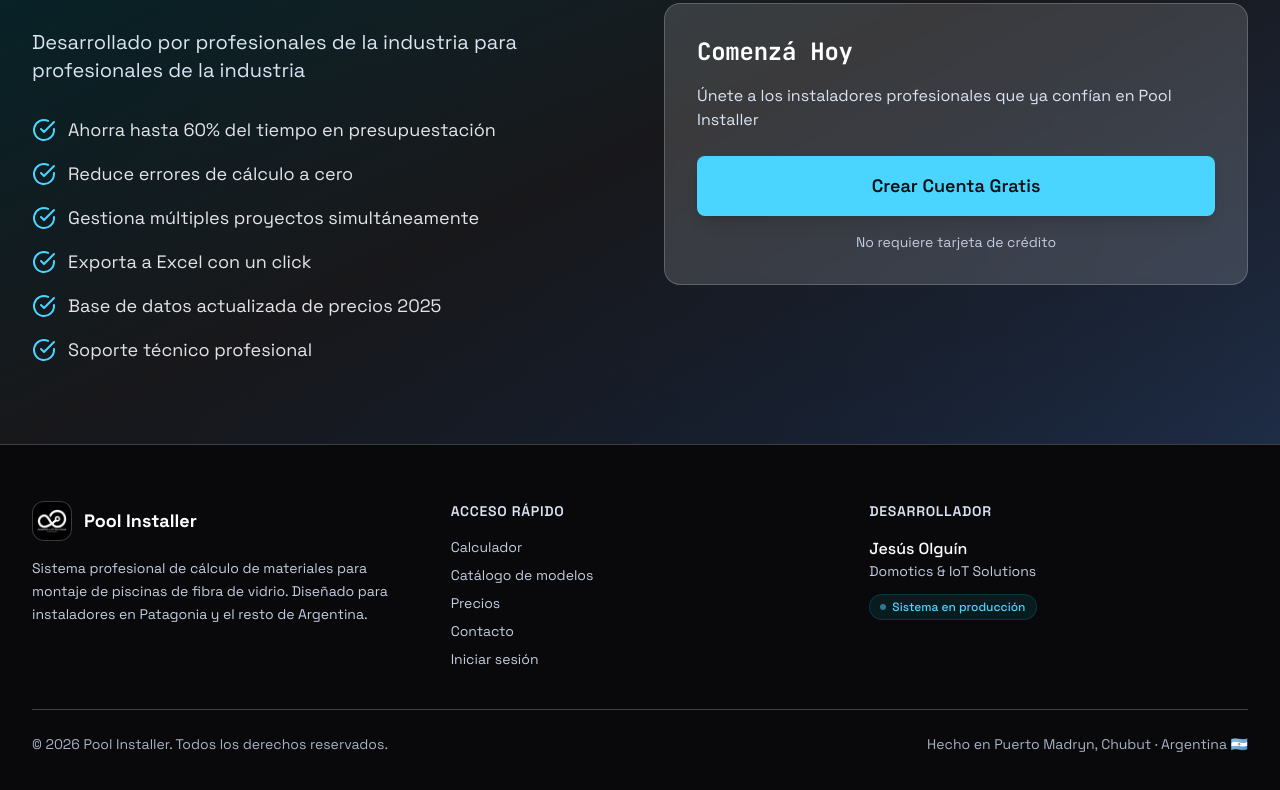
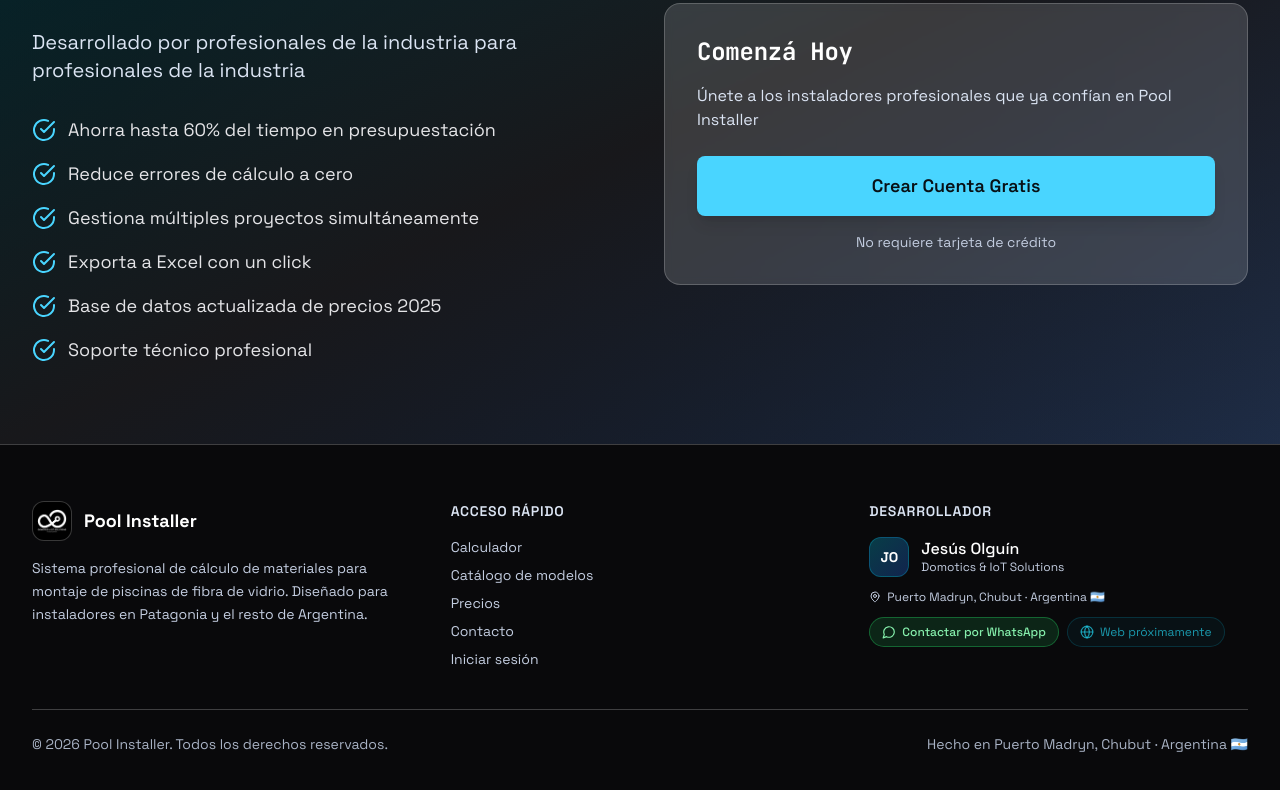
Before and after one commit to jesus1942/PoolCalculator, a React (Vite) app in the folder frontend/: page /landing in a window 1280 px wide. Shown: the part 6731-7521 px from the top of the page. Built offline with nearby package versions, Linux system fonts and the light colour scheme; no server answers.

Commit message:
agrego credito del desarrollador con whatsapp directo en footers de toda la app

```diff
--- /dev/null
+++ b/frontend/src/components/DeveloperCredit.tsx
@@ -0,0 +1,99 @@
+import React from 'react';
+import { MessageCircle, Globe, MapPin } from 'lucide-react';
+
+const WHATSAPP_NUMBER = '5492804018359';
+const WHATSAPP_GREETING = encodeURIComponent(
+  '¡Hola Jesús! Vi tu sistema Pool Installer y me gustaría contactarte.'
+);
+const WHATSAPP_URL = `https://wa.me/${WHATSAPP_NUMBER}?text=${WHATSAPP_GREETING}`;
+
+interface DeveloperCreditProps {
+  variant?: 'full' | 'compact' | 'inline';
+  className?: string;
+}
+
+export const DeveloperCredit: React.FC<DeveloperCreditProps> = ({ variant = 'full', className = '' }) => {
+  if (variant === 'inline') {
+    return (
+      <span className={className}>
+        Desarrollado por{' '}
+        <a
+          href={WHATSAPP_URL}
+          target="_blank"
+          rel="noopener noreferrer"
+          className="font-medium text-cyan-400 hover:text-cyan-300 transition-colors underline-offset-2 hover:underline"
+        >
+          Jesús Olguín
+        </a>{' '}
+        · Domotics &amp; IoT Solutions
+      </span>
+    );
+  }
+
+  if (variant === 'compact') {
+    return (
+      <div className={`flex flex-col items-center gap-2 ${className}`}>
+        <p className="text-xs text-zinc-600">Sistema desarrollado por</p>
+        <p className="text-sm font-medium text-zinc-300">Jesús Olguín</p>
+        <p className="text-[11px] text-zinc-500 -mt-1">Domotics &amp; IoT Solutions</p>
+        <div className="flex items-center gap-2 mt-1">
+          <a
+            href={WHATSAPP_URL}
+            target="_blank"
+            rel="noopener noreferrer"
+            className="inline-flex items-center gap-1.5 px-3 py-1.5 rounded-full bg-green-500/10 hover:bg-green-500/20 border border-green-500/30 text-xs text-green-300 transition-all hover:scale-105"
+          >
+            <MessageCircle className="w-3.5 h-3.5" />
+            WhatsApp
+          </a>
+          <span
+            className="inline-flex items-center gap-1.5 px-3 py-1.5 rounded-full bg-cyan-500/5 border border-cyan-500/20 text-xs text-cyan-400/70 cursor-default"
+            title="Web del desarrollador próximamente"
+          >
+            <Globe className="w-3.5 h-3.5" />
+            Web próximamente
+          </span>
+        </div>
+      </div>
+    );
+  }
+
+  // Full variant
+  return (
+    <div className={className}>
+      <div className="flex items-center gap-3 mb-3">
+        <div className="w-10 h-10 rounded-xl bg-gradient-to-br from-cyan-500/30 to-blue-600/30 border border-cyan-500/30 flex items-center justify-center text-white font-bold text-sm">
+          JO
+        </div>
+        <div>
+          <p className="text-white font-medium leading-tight">Jesús Olguín</p>
+          <p className="text-zinc-500 text-xs">Domotics &amp; IoT Solutions</p>
+        </div>
+      </div>
+      <p className="flex items-center gap-1.5 text-xs text-zinc-500 mb-3">
+        <MapPin className="w-3 h-3" />
+        Puerto Madryn, Chubut · Argentina 🇦🇷
+      </p>
+      <div className="flex flex-wrap items-center gap-2">
+        <a
+          href={WHATSAPP_URL}
+          target="_blank"
+          rel="noopener noreferrer"
+          className="inline-flex items-center gap-1.5 px-3 py-1.5 rounded-full bg-green-500/15 hover:bg-green-500/25 border border-green-500/40 text-xs text-green-300 font-medium transition-all hover:scale-105 hover:shadow-lg hover:shadow-green-500/20"
+        >
+          <MessageCircle className="w-3.5 h-3.5" />
+          Contactar por WhatsApp
+        </a>
+        <span
+          className="inline-flex items-center gap-1.5 px-3 py-1.5 rounded-full bg-cyan-500/5 border border-cyan-500/20 text-xs text-cyan-400/70"
+          title="Sitio personal en construcción"
+        >
+          <Globe className="w-3.5 h-3.5" />
+          Web próximamente
+        </span>
+      </div>
+    </div>
+  );
+};
+
+export const developerWhatsappUrl = WHATSAPP_URL;
--- a/frontend/src/components/layout/Footer.tsx
+++ b/frontend/src/components/layout/Footer.tsx
@@ -2,6 +2,7 @@ import React from 'react';
 import { Link, useNavigate } from 'react-router-dom';
 import { useAuth } from '@/context/AuthContext';
 import { Home, FolderKanban, Settings, LogOut } from 'lucide-react';
+import { DeveloperCredit } from '@/components/DeveloperCredit';
 
 export const Footer: React.FC = () => {
   const currentYear = new Date().getFullYear();
@@ -82,15 +83,7 @@ export const Footer: React.FC = () => {
 
           <div>
             <h3 className="text-lg font-light text-white mb-4 tracking-wide">Desarrollador</h3>
-            <div className="text-sm space-y-2">
-              <p className="text-white font-light">Jesús Olguín</p>
-              <p className="text-zinc-400 text-xs font-light">Domotics & IoT Solutions</p>
-              <div className="pt-2">
-                <div className="inline-block px-3 py-1 rounded-full bg-gradient-to-r from-cyan-500/10 to-blue-500/10 border border-cyan-500/20">
-                  <span className="text-xs text-cyan-400 font-light">Professional Developer</span>
-                </div>
-              </div>
-            </div>
+            <DeveloperCredit variant="full" />
           </div>
         </div>
 
@@ -99,9 +92,7 @@ export const Footer: React.FC = () => {
             <p className="text-zinc-500 text-sm font-light">
               © {currentYear} Pool Installer. Todos los derechos reservados.
             </p>
-            <p className="text-zinc-600 text-xs font-light">
-              Desarrollado por <span className="font-normal text-cyan-400">Jesús Olguín</span> - Domotics & IoT Solutions
-            </p>
+            <DeveloperCredit variant="inline" className="text-zinc-600 text-xs font-light" />
           </div>
         </div>
       </div>
--- a/frontend/src/pages/ClientLogin.tsx
+++ b/frontend/src/pages/ClientLogin.tsx
@@ -3,6 +3,7 @@ import { useNavigate, useSearchParams } from 'react-router-dom';
 import { Lock, User, Waves, Eye, EyeOff, AlertCircle } from 'lucide-react';
 import api from '@/services/api';
 import { publicAssetUrl } from '@/utils/publicAssetUrl';
+import { DeveloperCredit } from '@/components/DeveloperCredit';
 
 export const ClientLogin: React.FC = () => {
   const [username, setUsername] = useState('');
@@ -213,13 +214,8 @@ export const ClientLogin: React.FC = () => {
         </div>
 
         {/* Footer */}
-        <div className="mt-6 text-center space-y-1">
-          <p className="text-xs text-zinc-600">
-            Sistema desarrollado por
-          </p>
-          <p className="text-xs font-medium text-zinc-500">
-            Jesús Olguín · Domotics & IoT Solutions
-          </p>
+        <div className="mt-8">
+          <DeveloperCredit variant="compact" />
         </div>
       </div>
 
--- a/frontend/src/pages/Landing.tsx
+++ b/frontend/src/pages/Landing.tsx
@@ -4,6 +4,7 @@ import { useAuth } from '@/context/AuthContext';
 import { Waves, Calculator, DollarSign, FileText, Users, Zap, CheckCircle, ArrowRight, MessageSquare, Send, Menu, X, Star } from 'lucide-react';
 import { useScrollAnimation } from '@/hooks/useScrollAnimation';
 import { publicAssetUrl } from '@/utils/publicAssetUrl';
+import { DeveloperCredit } from '@/components/DeveloperCredit';
 
 // Lazy load componentes pesados para mejorar rendimiento
 const ProjectsCarousel = lazy(() => import('@/components/landing/ProjectsCarousel').then(m => ({ default: m.ProjectsCarousel })));
@@ -615,12 +616,7 @@ export const Landing: React.FC = () => {
             {/* Developer */}
             <div>
               <p className="text-zinc-300 font-semibold mb-4 text-sm uppercase tracking-wider">Desarrollador</p>
-              <p className="text-white font-medium">Jesús Olguín</p>
-              <p className="text-zinc-500 text-sm mb-3">Domotics & IoT Solutions</p>
-              <div className="inline-flex items-center gap-1.5 px-2.5 py-1 bg-cyan-500/10 border border-cyan-500/20 rounded-full">
-                <div className="w-1.5 h-1.5 rounded-full bg-cyan-400 animate-pulse" />
-                <span className="text-xs text-cyan-400 font-medium">Sistema en producción</span>
-              </div>
+              <DeveloperCredit variant="full" />
             </div>
           </div>
 
--- a/frontend/src/pages/PublicTimeline.tsx
+++ b/frontend/src/pages/PublicTimeline.tsx
@@ -4,6 +4,7 @@ import api from '@/services/api';
 import { Clock, AlertTriangle, CheckCircle, FileText, Eye, Package, Home, Calendar, MessageCircle, Download } from 'lucide-react';
 import { API_BASE_URL } from '@/services/api';
 import { publicAssetUrl } from '@/utils/publicAssetUrl';
+import { DeveloperCredit } from '@/components/DeveloperCredit';
 
 interface ProjectUpdate {
   id: string;
@@ -367,15 +368,13 @@ export const PublicTimeline: React.FC = () => {
         <div className="max-w-6xl mx-auto px-4 sm:px-6 lg:px-8 py-8">
           <div className="text-center">
             <h3 className="text-lg font-semibold mb-2">Pool Installer</h3>
-            <p className="text-zinc-400 text-sm mb-4">
+            <p className="text-zinc-400 text-sm mb-6">
               Sistema completo de cálculo de materiales para montaje de piscinas de fibra de vidrio
             </p>
-            <div className="border-t border-white/10 pt-6">
-              <p className="text-zinc-400 text-sm mb-2">
+            <div className="border-t border-white/10 pt-6 flex flex-col items-center gap-4">
+              <DeveloperCredit variant="compact" />
+              <p className="text-zinc-600 text-xs mt-2">
                 © {new Date().getFullYear()} Pool Installer. Todos los derechos reservados.
-              </p>
-              <p className="text-zinc-500 text-xs">
-                Desarrollado por <span className="font-semibold text-cyan-300">Jesús Olguín</span> - Domotics & IoT Solutions
               </p>
             </div>
           </div>
```
